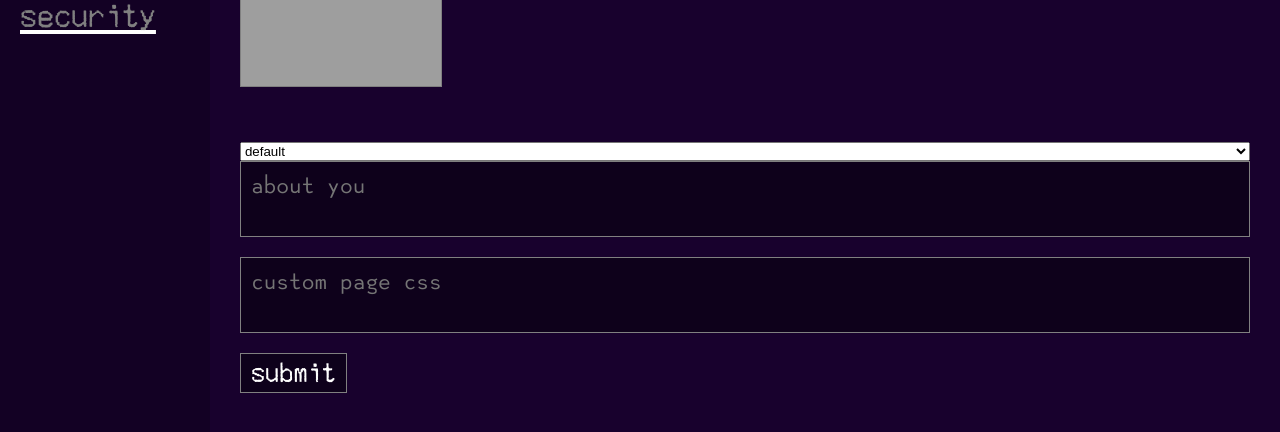
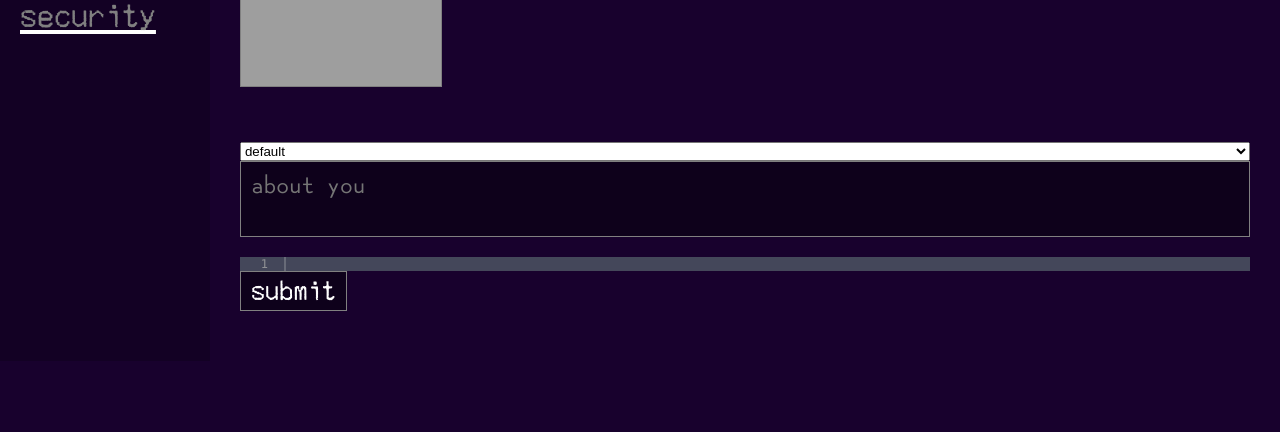
Before and after one commit to u1trav101/u1traspace, a Flask app: template templates/prefs.html in a window 1280 px wide. Shown: the part 315-747 px from the top of the page. Run offline with Flask 3, Linux system fonts and the light colour scheme; the template is opened without the code that fills it: values that come from a table or form of the project are taken from there, others are empty; parts of the project's set-up code (start-up, migrations or seed data) failed here and were passed over; some libraries are stand-ins or nearby versions; grey boxes are pictures that could not be loaded.

Commit message:
added ace syntax highlighting to prefs

```diff
--- a/static/css/prefs.css
+++ b/static/css/prefs.css
@@ -81,3 +81,10 @@ aside textarea {
 
     background-color: rgba(0,0,0,0.7);
 }
+
+
+.css-form {
+    font-family: monospace;
+
+    background-color: #282a36;
+}
--- a/templates/prefs.html
+++ b/templates/prefs.html
@@ -24,7 +24,8 @@
                 {{ form.audio(class="hidden") }}
                 {{ form.interface }}
                 <textarea class="abtForm comment-input" placeholder="about you" id="bio" name="bio" oninput="textAreaAdjust(this)">{{ properties["about"] if properties['about'] == None else "" }}</textarea>
-                <textarea class="cssForm comment-input" placeholder="custom page css" id="css" name="css" oninput="textAreaAdjust(this)">{{ properties["css"] }}</textarea>
+                <textarea class="cssForm css-form comment-input" placeholder="custom page css" id="css" name="css" oninput="textAreaAdjust(this)">{{ properties["css"] }}</textarea>
+                <div id="ace"></div>
                 {{ form.submit() }}
             </aside>
             <aside class="hidden">
@@ -37,9 +38,23 @@
     </div>
 {% endblock %}
 {% block script %}
+    <script src="https://cdnjs.cloudflare.com/ajax/libs/ace/1.34.2/ace.js" integrity="sha512-WdJDvPkK4mLIW1kpkWRd7dFtAF6Z0xnfD3XbfrNsK2/f36vMNGt/44iqYQuliJZwCFw32CrxDRh2hpM2TJS1Ew==" crossorigin="anonymous" referrerpolicy="no-referrer"></script>
     <script>
         const avatarPreview = document.getElementById("avatar-preview");
         const avatarUpload = document.getElementById("avatar-upload");
+        const cssTextArea = document.getElementById("css");
+
+        cssTextArea.classList.toggle("hidden");
+        const editor = ace.edit("ace");
+        editor.setTheme("ace/theme/dracula");
+        editor.session.setMode("ace/mode/css");
+        editor.session.setValue(cssTextArea.value);
+        editor.session.on("change", () => {
+            cssTextarea.value = editor.session.getValue();
+        });
+        editor.setOptions({
+            maxLines: Infinity
+        });
 
         avatarUpload.addEventListener("change", (event) => {
             const newAvatar = event.target.files[0];
```
Also changed, not shown: templates/components/base.html (indentation only).
